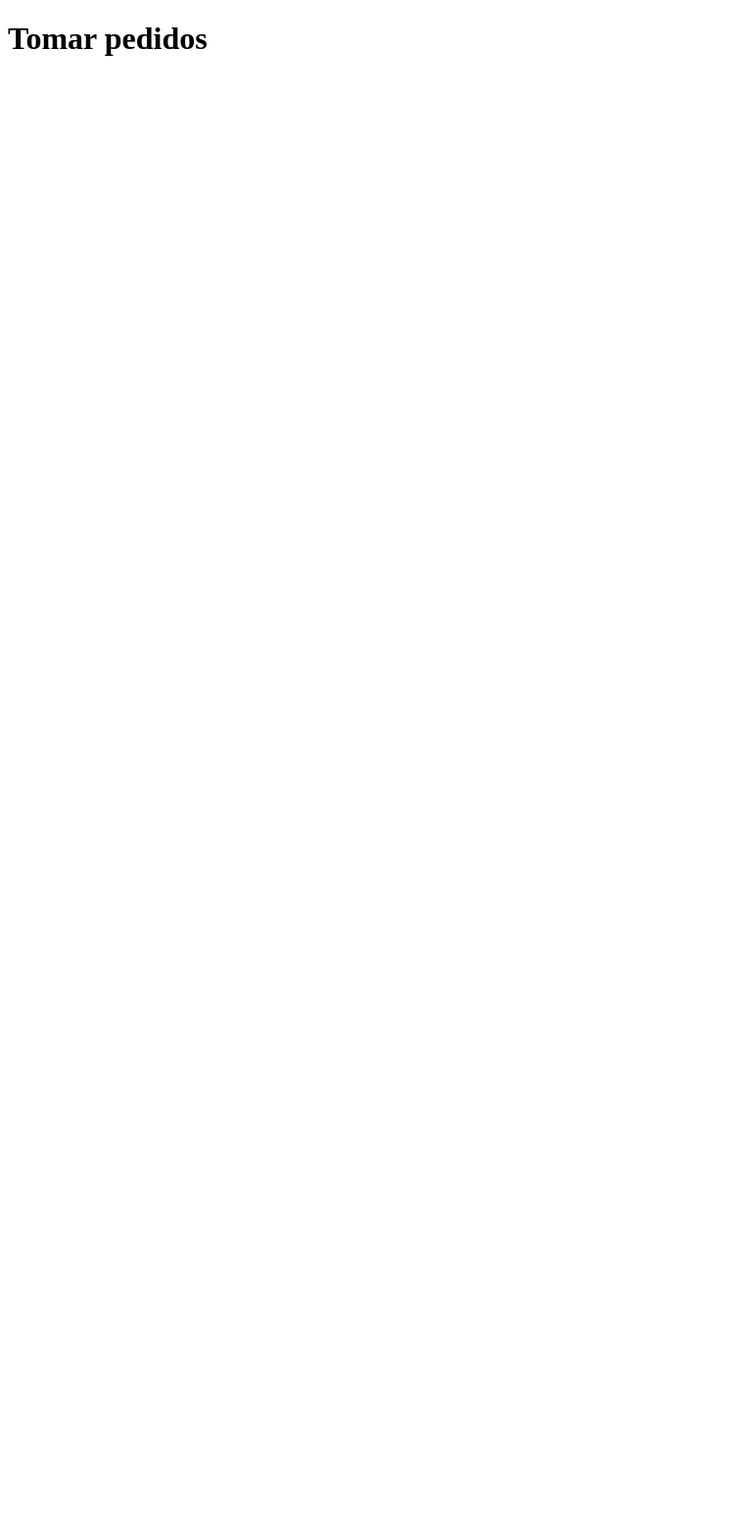
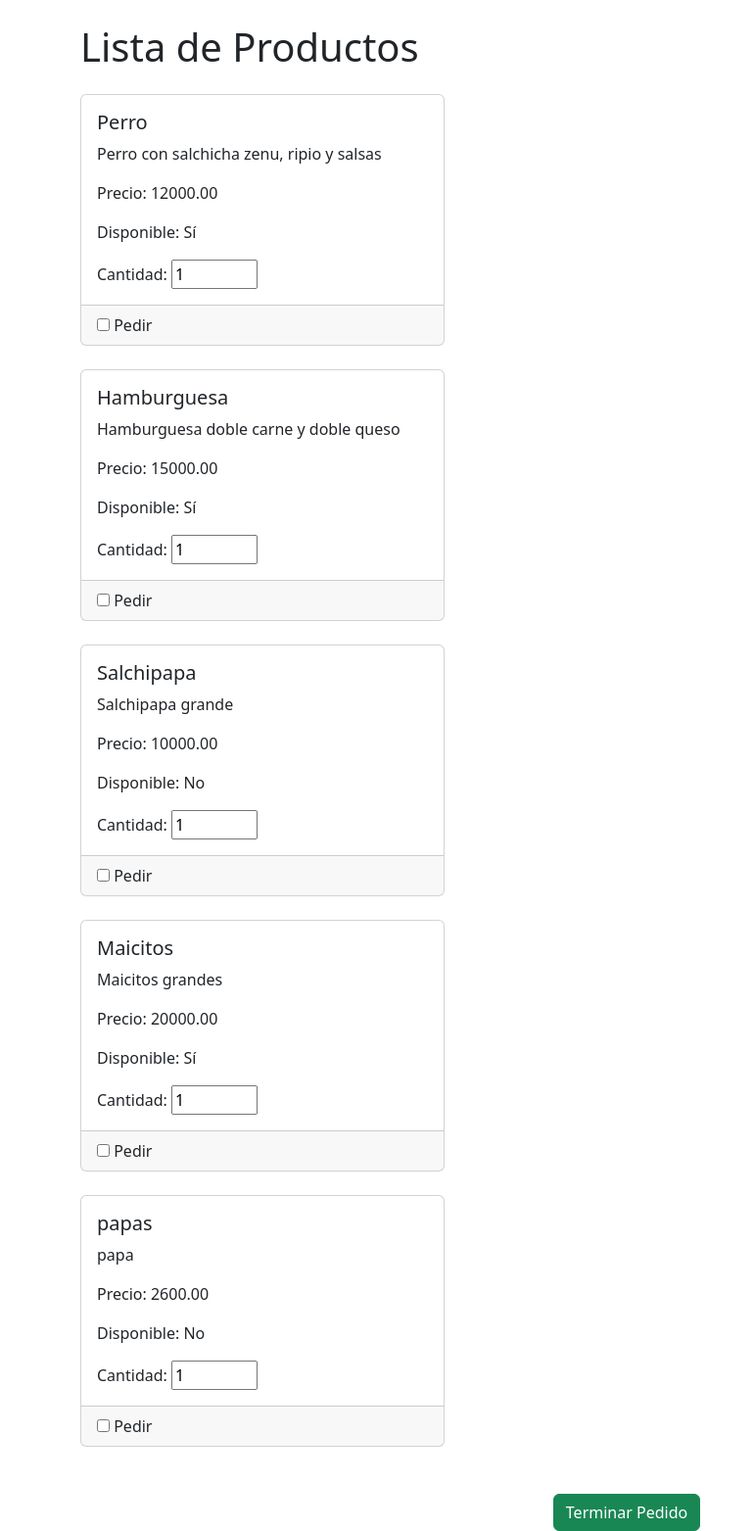
Before and after one commit to Juandoqg/Restaurante, a Django app: page /verMesas/tomarPedido in a window 1280 px wide. Before the commit the part shown is almost empty. Shown: the whole page at 98% size, without its empty margins (0-770 px from the left). Before the commit the page ends 57 px from the top, so only its background shows below. Run offline with Django 5.2, Linux system fonts and the light colour scheme; data comes from the database, SQL or seed files in the repository; both versions use the stored data as it was after the commit.

Commit message:
Tomar pedido, pero no llena la base de datos

```diff
--- a/myapp/templates/tomarPedido.html
+++ b/myapp/templates/tomarPedido.html
@@ -1,13 +1,42 @@
 <!DOCTYPE html>
-<html lang="en">
+<html lang="es">
 <head>
     <meta charset="UTF-8">
     <meta name="viewport" content="width=device-width, initial-scale=1.0">
-    <title>Document</title>
+    <title>Lista de Productos</title>
+    <!-- Bootstrap CSS -->
+    <link href="https://cdn.jsdelivr.net/npm/bootstrap@5.3.0-alpha1/dist/css/bootstrap.min.css" rel="stylesheet">
 </head>
 <body>
-    <h1>
-        Tomar pedidos
-    </h1>
+    <div class="container">
+        <h1 class="my-4">Lista de Productos</h1>
+        <div class="row">
+            <form method="post" action="">
+                {% csrf_token %}
+            {% for producto in Productos %}
+                <div class="col-md-4 mb-4">
+                    <div class="card">
+                        <div class="card-body">
+                            <h5 class="card-title">{{ producto.nombre }}</h5>
+                            <p class="card-text">{{ producto.descripcion }}</p>
+                            <p class="card-text">Precio: {{ producto.precio }}</p>
+                            <p class="card-text">Disponible: {% if producto.disponible %} Sí {% else %} No {% endif %}</p>
+                            <label for="cantidad{{ producto.id }}">Cantidad:</label>
+                            <input type="number" id="cantidad{{ producto.id }}" name="cantidad{{ producto.id }}" value="1" min="1" max="10">
+                        </div>
+                        <div class="card-footer">
+                            <input type="checkbox" id="producto{{ producto.id }}" name="producto{{ producto.id }}" value="{{ producto.id }}">
+                            <label for="producto{{ producto.id }}">Pedir</label>
+                        </div>
+                    </div>
+                </div>
+            {% endfor %}
+        </div>
+        <!-- Botón global para terminar el pedido -->
+        <div class="text-center mt-4">
+                <button type="submit" class="btn btn-success">Terminar Pedido</button>
+        </div>
+            </form>
+    </div>
 </body>
 </html>
--- a/myapp/urls.py
+++ b/myapp/urls.py
@@ -15,4 +15,5 @@ urlpatterns = [
      path('createProduct/', views.createProduct, name='createProduct'),
      path('verMesas/tomarPedido', views.tomarPedido, name='tomarPedido'),
      path('showProduct/', views.showProduct, name='showProduct')
+
 ]
--- a/myapp/views.py
+++ b/myapp/views.py
@@ -88,10 +88,6 @@ def listUsers(_request):
     data = {'user': user}
     return JsonResponse(data)
 
-def tomarPedido(request):
-    if request.method =="GET":
-     return render(request,'tomarPedido.html')
-
 def listMesas(request):
    mesa = list(Mesa.objects.values())
    data = {'mesa': mesa}
@@ -125,6 +121,36 @@ def showProduct(request):
     Productos = Producto.objects.all()
     return render(request, 'showProduct.html', {'Productos': Productos})
 
+def tomarPedido(request):
+    if request.method == "GET":
+        productos = Producto.objects.all()
+        return render(request, 'tomarPedido.html', {'Productos': productos})
+    elif request.method == "POST":
+        try:
+            productos_seleccionados = request.POST.getlist('producto')
+            cantidad = int(request.POST['cantidad'])
+
+            id_mesero = request.user.id
+            id_mesa = 1  # Supongamos que la mesa tiene el id 1
+
+            for producto_id in productos_seleccionados:
+                if producto_id:  # Verificar si el producto_id no está vacío
+                    producto = Producto.objects.get(pk=producto_id)
+                    pedido = Pedido.objects.create(
+                        cantidad=cantidad,
+                        mesa_id=id_mesa,
+                        idMesero_id=id_mesero,
+                        idProducto_id=producto_id)
+                    pedido.save()  # Guardar el pedido en la base de datos
+                    print(id_mesero)
+                    print(cantidad)
+                    print(producto_id)
+                    print(id_mesa)
+
+
+            return redirect('verMesas')
+        except Exception as e:
+            return HttpResponse(f"Error al registrar el producto: {str(e)}")
 
 @login_required
 def signout(request):
```
Also changed, not shown: db.sqlite3.
